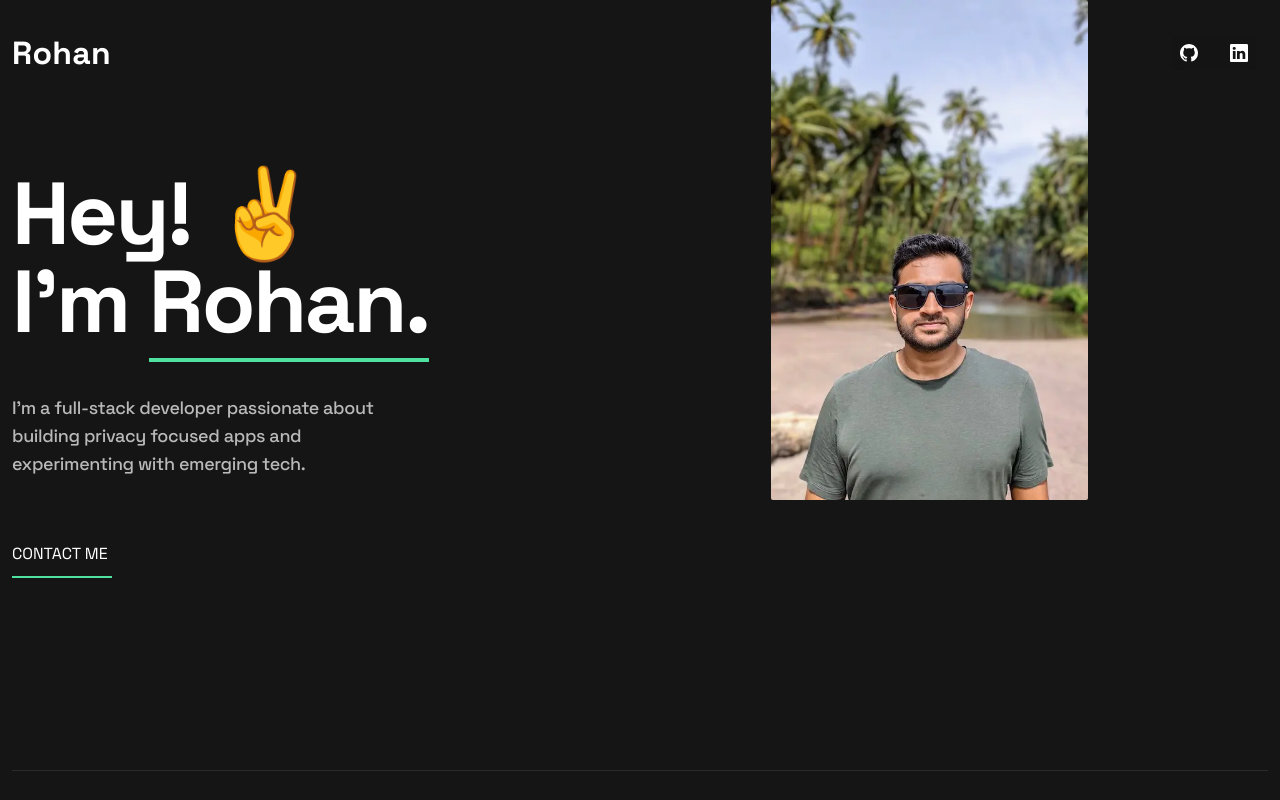
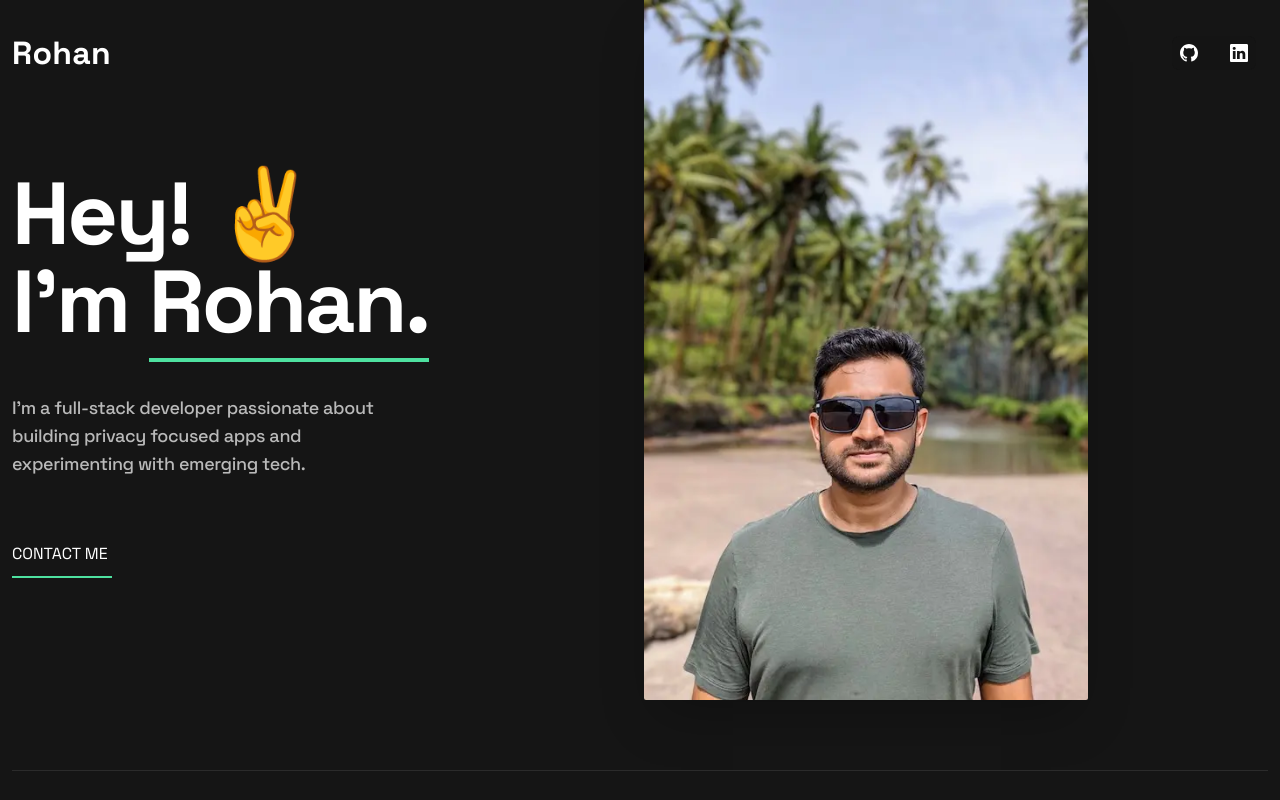
Before and after one commit to rohan-chaturvedi/portfolio, a Next.js app: page / in a window 1280 px wide. Shown: the top 800 px of the page. Built offline with nearby package versions, Linux system fonts and the light colour scheme.

Commit message:
feat: add blur and grayscale transition to hero

```diff
--- a/components/Hero.tsx
+++ b/components/Hero.tsx
@@ -1,22 +1,35 @@
-import React from "react";
+import { createRef, useEffect } from "react";
 import Link from "next/link";
 import Image from "next/image";
 
 const Hero = () => {
+  const imageRef = createRef<HTMLImageElement>();
+
+  useEffect(() => {
+    let observer = new IntersectionObserver((elements) => {
+      if (elements[0].isIntersecting)
+        imageRef.current?.classList.remove("grayscale", "blur-sm");
+      else imageRef.current?.classList.add("grayscale", "blur-sm");
+    });
+
+    observer.observe(imageRef.current as Element);
+  }, []);
+
   return (
     <div className="bg-secondary-dark text-white py-16 ">
       <div className="max-w-7xl px-3 mx-auto">
         <div className="flex flex-col text-center md:text-left items-center lg:items-start mb-48 gap-y-4">
           <Image
-                        className="lg:absolute md:flex top-0 sm:right-4 lg:right-[2rem] xl:right-[12rem] 2xl:right-[25rem] -z-1 hidden rounded-sm"
+            className="lg:absolute md:flex top-0 sm:right-4 lg:right-[2rem] xl:right-[12rem] 2xl:right-[25rem] -z-1 hidden rounded-b-sm filter grayscale blur-sm ease-in-out duration-700 shadow-2xl"
             alt="hero-image"
             src="/rohan.webp"
-                        width={317.5}
-                        height={500}
+            width={444.5}
+            height={700}
             priority
+            ref={imageRef}
           />
           <Image
-                        className="absolute md:hidden top-20 sm:right-4 lg:right-[2rem] xl:right-[12rem] 2xl:right-[25rem] -z-1"
+            className="absolute md:hidden top-20 sm:right-4 lg:right-[2rem] xl:right-[12rem] 2xl:right-[25rem] -z-1 rounded-md"
             alt="hero-image"
             src="/rohan.webp"
             width={317.5}
@@ -35,17 +48,18 @@ const Hero = () => {
           </h1>
           {/* <BrandingCircle/> */}
           <p className="max-w-sm mb-12 text-body-m font-medium opacity-70">
-                       I'm a full-stack developer passionate
-                        about building privacy focused apps and experimenting with emerging tech.
+            I'm a full-stack developer passionate about building privacy focused
+            apps and experimenting with emerging tech.
           </p>
 
           <Link
             href="#contact"
-                        className="border-primary-green border-b-2 w-[100px] z-10 text-[16px] h-9 hover:text-primary-green duration-100 ease-in-out">
+            className="border-primary-green border-b-2 w-[100px] z-10 text-[16px] h-9 hover:text-primary-green duration-100 ease-in-out"
+          >
             CONTACT ME
           </Link>
         </div>
-                <hr className="opacity-10"/>
+        <hr className="opacity-10" />
       </div>
     </div>
   );
```
Lines whose indentation alone changed are shown as unchanged.
